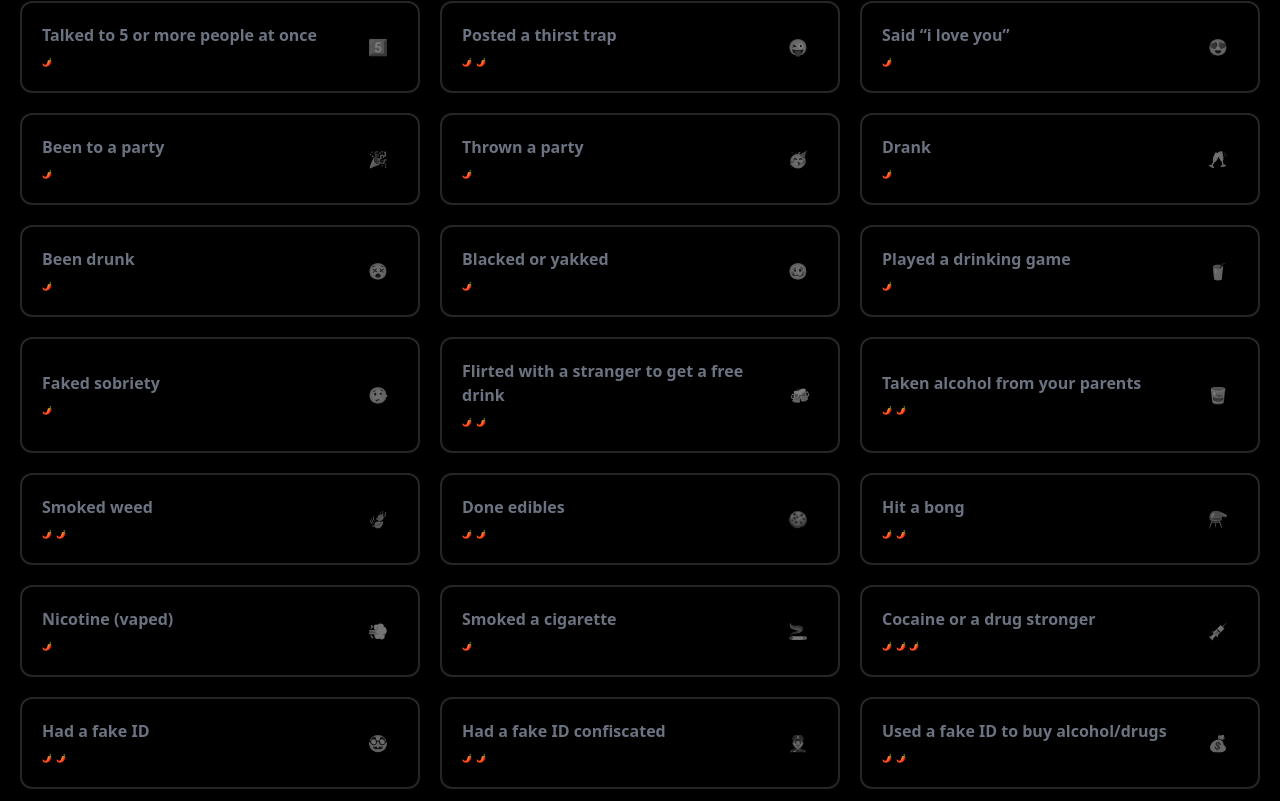
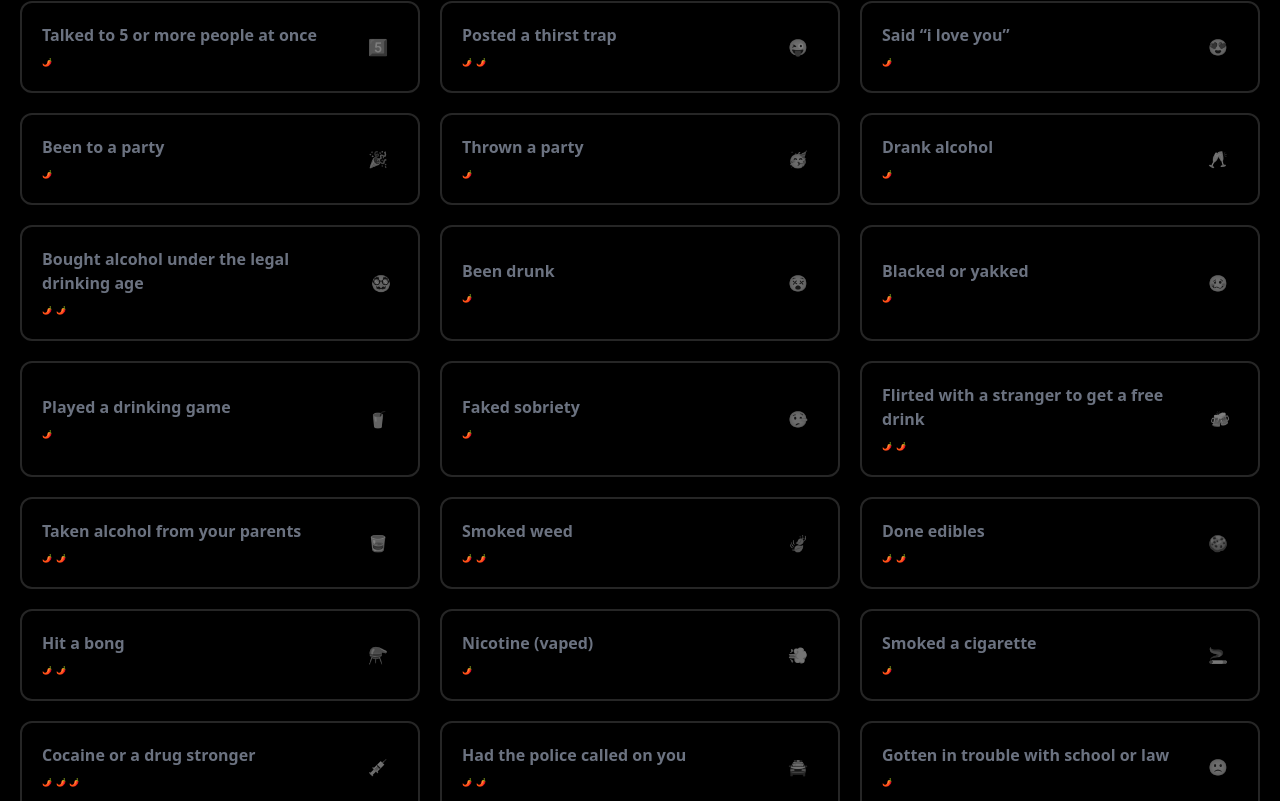
Before and after one commit to jirkavrba/the-innocence-test, a React (Vite) app: page / in a window 1280 px wide. Shown: the part 1379-2180 px from the top of the page. Built offline with nearby package versions, Linux system fonts and the light colour scheme.

Commit message:
Update question with suggestions from Discord

```diff
--- a/src/components/App.tsx
+++ b/src/components/App.tsx
@@ -12,9 +12,9 @@ const App: FC = () => {
   // Begin with every answer unchecked
   useEffect(() => setQuestions(source.map(question => ({ ...question, answer: false }))), []);
 
-  const setAnswer = (index: number, answer: boolean = true) => {
+  const setAnswer = (text: string, answer: boolean = true) => {
     const updated = questions.map((question: AnsweredQuestionData) => {
-      if (question.index !== index) {
+      if (question.text !== text) {
         return question;
       }
 
--- a/src/components/Test.tsx
+++ b/src/components/Test.tsx
@@ -17,7 +17,7 @@ const Button: FC<ButtonProps> = ({onClick, children}: ButtonProps) => {
 
 interface TestProps {
     questions: Array<AnsweredQuestionData>,
-    setAnswer: (index: number, answer: boolean) => void,
+    setAnswer: (text: string, answer: boolean) => void,
     onComplete: () => void
 }
 
@@ -25,11 +25,11 @@ const Test: FC<TestProps> = ({ questions, setAnswer, onComplete }: TestProps) =>
     return (
         <main className="flex flex-col items-center justify-center py-10">
             <section className="mx-5 grid grid-cols-1 md:grid-cols-2 xl:grid-cols-3 gap-5 mb-10">
-                {questions.map((question: AnsweredQuestionData) =>
+                {questions.map((question: AnsweredQuestionData, index: number) =>
                     <Question
-                        key={question.index}
+                        key={index}
                         question={question}
-                        setAnswer={(answer: boolean) => setAnswer(question.index, answer)}
+                        setAnswer={(answer: boolean) => setAnswer(question.text, answer)}
                     />
                 )}
             </section>
--- a/src/questions.json
+++ b/src/questions.json
@@ -1,594 +1,495 @@
 [
   {
-        "index": 0,
     "text": "Been on a date ",
     "emoji": "💕",
     "weight": 1
   },
   {
-        "index": 1,
     "text": "Been in a relationship ",
     "emoji": "🥰",
     "weight": 1
   },
   {
-        "index": 2,
     "text": "Kissed a mps (member of the preferred sex) ",
     "emoji": "😘",
     "weight": 1
   },
   {
-        "index": 3,
     "text": "Made out in public ",
     "emoji": "😐",
     "weight": 1
   },
   {
-        "index": 4,
     "text": "Played a game involved stripping ",
     "emoji": "🩲",
     "weight": 1
   },
   {
-        "index": 5,
     "text": "Masturbated ",
     "emoji": "😈",
     "weight": 1
   },
   {
-        "index": 6,
     "text": "Sent or received underwear pics ",
     "emoji": "👙",
     "weight": 1
   },
   {
-        "index": 7,
     "text": "Sent nudes ",
     "emoji": "🚫",
     "weight": 2
   },
   {
-        "index": 8,
     "text": "Received nudes ",
     "emoji": "❌",
     "weight": 2
   },
   {
-        "index": 9,
     "text": "Sexted ",
     "emoji": "📲",
     "weight": 2
   },
   {
-        "index": 10,
     "text": "Facetime sex ",
     "emoji": "🤳",
     "weight": 2
   },
   {
-        "index": 11,
     "text": "Kissed 3 or more people in one night ",
     "emoji": "👨‍👩‍👦",
     "weight": 1
   },
   {
-        "index": 12,
     "text": "FwB (friends with benefits) ",
     "emoji": "👩🏼‍🤝‍👨🏽",
     "weight": 2
   },
   {
-        "index": 13,
     "text": "Been in love ",
     "emoji": "💖",
     "weight": 1
   },
   {
-        "index": 14,
     "text": "Had a dating app ",
     "emoji": "🔥",
     "weight": 1
   },
   {
-        "index": 15,
     "text": "Paid for a premium version of a dating app ",
     "emoji": "💸",
     "weight": 2
   },
   {
-        "index": 16,
     "text": "Long distance relationship ",
     "emoji": "🛫",
     "weight": 1
   },
   {
-        "index": 17,
     "text": "Asked for a stranger’s contact info ",
     "emoji": "#️⃣",
     "weight": 1
   },
   {
-        "index": 18,
     "text": "Been asked for your contact info by a stranger ",
     "emoji": "👻",
     "weight": 1
   },
   {
-        "index": 19,
     "text": "Gotten back with/hooked up with an ex ",
     "emoji": "❎",
     "weight": 2
   },
   {
-        "index": 20,
     "text": "Slid into someone’s DMs ",
     "emoji": "📳",
     "weight": 1
   },
   {
-        "index": 21,
     "text": "Watched porn ",
     "emoji": "📺",
     "weight": 1
   },
   {
-        "index": 22,
     "text": "Paid for any porn ",
     "emoji": "🤑",
     "weight": 2
   },
   {
-        "index": 23,
     "text": "Watched porn with mps ",
     "emoji": "🍿",
     "weight": 2
   },
   {
-        "index": 24,
     "text": "Talked to 5 or more people at once ",
     "emoji": "5️⃣",
     "weight": 1
   },
   {
-        "index": 25,
     "text": "Posted a thirst trap ",
     "emoji": "😜",
     "weight": 2
   },
   {
-        "index": 26,
     "text": "Said “i love you” ",
     "emoji": "😍",
     "weight": 1
   },
   {
-        "index": 27,
     "text": "Been to a party ",
     "emoji": "🎉",
     "weight": 1
   },
   {
-        "index": 28,
     "text": "Thrown a party ",
     "emoji": "🥳",
     "weight": 1
   },
   {
-        "index": 29,
-        "text": "Drank ",
+    "text": "Drank alcohol ",
     "emoji": "🥂",
     "weight": 1
   },
   {
-        "index": 30,
+    "text": "Bought alcohol under the legal drinking age ",
+    "emoji": "🥸",
+    "weight": 2
+  },
+  {
     "text": "Been drunk ",
     "emoji": "😵",
     "weight": 1
   },
   {
-        "index": 31,
     "text": "Blacked or yakked ",
     "emoji": "🥴",
     "weight": 1
   },
   {
-        "index": 32,
     "text": "Played a drinking game ",
     "emoji": "🥤",
     "weight": 1
   },
   {
-        "index": 33,
     "text": "Faked sobriety ",
     "emoji": "🤥",
     "weight": 1
   },
   {
-        "index": 34,
     "text": "Flirted with a stranger to get a free drink ",
     "emoji": "🍻",
     "weight": 2
   },
   {
-        "index": 35,
     "text": "Taken alcohol from your parents ",
     "emoji": "🥃",
     "weight": 2
   },
   {
-        "index": 36,
     "text": "Smoked weed ",
     "emoji": "🍃",
     "weight": 2
   },
   {
-        "index": 37,
     "text": "Done edibles ",
     "emoji": "🍪",
     "weight": 2
   },
   {
-        "index": 38,
     "text": "Hit a bong ",
     "emoji": "⚗️",
     "weight": 2
   },
   {
-        "index": 39,
     "text": "Nicotine (vaped) ",
     "emoji": "💨",
     "weight": 1
   },
   {
-        "index": 40,
     "text": "Smoked a cigarette ",
     "emoji": "🚬",
     "weight": 1
   },
   {
-        "index": 41,
     "text": "Cocaine or a drug stronger ",
     "emoji": "💉",
     "weight": 3
   },
   {
-        "index": 42,
-        "text": "Had a fake ID ",
-        "emoji": "🥸",
+    "text": "Had the police called on you ",
+    "emoji": "🚔",
     "weight": 2
   },
   {
-        "index": 43,
-        "text": "Had a fake ID confiscated ",
-        "emoji": "👮‍♂️",
+    "text": "Gotten in trouble with school or law ",
+    "emoji": "🙁",
+    "weight": 1
+  },
+  {
+    "text": "Showered with mps ",
+    "emoji": "🚿",
+    "weight": 1
+  },
+  {
+    "text": "Given/received a hickey ",
+    "emoji": "💋",
+    "weight": 1
+  },
+  {
+    "text": "Had/given blue balls ",
+    "emoji": "🔵",
+    "weight": 1
+  },
+  {
+    "text": "Someone else made you orgasm ",
+    "emoji": "🤯",
+    "weight": 1
+  },
+  {
+    "text": "Cheated/been cheated on/been cheated with ",
+    "emoji": "🤮",
+    "weight": 3
+  },
+  {
+    "text": "Bought plan b ",
+    "emoji": "👼🏼",
     "weight": 2
   },
   {
-        "index": 44,
-        "text": "Used a fake ID to buy alcohol/drugs ",
-        "emoji": "💰",
+    "text": "Bought birth control ",
+    "emoji": "💊",
+    "weight": 1
+  },
+  {
+    "text": "Given head ",
+    "emoji": "🧠",
+    "weight": 1
+  },
+  {
+    "text": "Received head ",
+    "emoji": "👄",
+    "weight": 1
+  },
+  {
+    "text": "Used a sex toy ",
+    "emoji": "🧸",
     "weight": 2
   },
   {
-        "index": 45,
+    "text": "Spent the night with mps ",
+    "emoji": "💤",
+    "weight": 1
+  },
+  {
+    "text": "Been walked in on while engaging in a sexual act ",
+    "emoji": "😳",
+    "weight": 2
+  },
+  {
+    "text": "Sexiled a roommate ",
+    "emoji": "👋🏼",
+    "weight": 1
+  },
+  {
+    "text": "Had sex ",
+    "emoji": "🍆",
+    "weight": 1
+  },
+  {
+    "text": "Had sex 3 or more times in one night. ",
+    "emoji": "🏘",
+    "weight": 2
+  },
+  {
+    "text": "STI/STD test ",
+    "emoji": "🦠",
+    "weight": 1
+  },
+  {
+    "text": "Had car sex ",
+    "emoji": "🚘",
+    "weight": 1
+  },
+  {
+    "text": "Had sex in public ",
+    "emoji": "📢",
+    "weight": 3
+  },
+  {
+    "text": "Used blindfold/handcuffs in bed ",
+    "emoji": "🤭",
+    "weight": 2
+  },
+  {
+    "text": "Joined the mile high club ",
+    "emoji": "🛫",
+    "weight": 2
+  },
+  {
+    "text": "69 ",
+    "emoji": "♋",
+    "weight": 1
+  },
+  {
+    "text": "Threesome ",
+    "emoji": "3️⃣",
+    "weight": 2
+  },
+  {
+    "text": "Orgy ",
+    "emoji": "🔢",
+    "weight": 3
+  },
+  {
+    "text": "Body count > 5 ",
+    "emoji": "📈",
+    "weight": 2
+  },
+  {
+    "text": "Sex tape ",
+    "emoji": "🎥",
+    "weight": 2
+  },
+  {
+    "text": "Anal ",
+    "emoji": "🍑",
+    "weight": 2
+  },
+  {
+    "text": "Period sex ",
+    "emoji": "🩸",
+    "weight": 3
+  },
+  {
+    "text": "Had sex with a virgin ",
+    "emoji": "🕊️",
+    "weight": 1
+  },
+  {
+    "text": "Had sex without a condom ",
+    "emoji": "☂️",
+    "weight": 1
+  },
+  {
     "text": "Used a fake ID to get into a bar/club ",
     "emoji": "🕺",
     "weight": 2
   },
   {
-        "index": 46,
-        "text": "Had the police called on you ",
-        "emoji": "🚔",
-        "weight": 2
-    },
-    {
-        "index": 47,
-        "text": "Gotten in trouble with school or law ",
-        "emoji": "🙁",
-        "weight": 1
-    },
-    {
-        "index": 48,
-        "text": "Showered with mps ",
-        "emoji": "🚿",
-        "weight": 1
-    },
-    {
-        "index": 49,
-        "text": "Given/received a hickey ",
-        "emoji": "💋",
-        "weight": 1
-    },
-    {
-        "index": 50,
-        "text": "Had/given blue balls ",
-        "emoji": "🔵",
-        "weight": 1
-    },
-    {
-        "index": 51,
-        "text": "Someone else made you orgasm ",
-        "emoji": "🤯",
-        "weight": 1
-    },
-    {
-        "index": 52,
-        "text": "Cheated/been cheated on/been cheated with ",
-        "emoji": "🤮",
-        "weight": 3
-    },
-    {
-        "index": 53,
-        "text": "Bought plan b ",
-        "emoji": "👼🏼",
-        "weight": 2
-    },
-    {
-        "index": 54,
-        "text": "Bought birth control ",
-        "emoji": "💊",
-        "weight": 1
-    },
-    {
-        "index": 55,
-        "text": "Given head ",
-        "emoji": "🧠",
-        "weight": 1
-    },
-    {
-        "index": 56,
-        "text": "Received head ",
-        "emoji": "👄",
-        "weight": 1
-    },
-    {
-        "index": 57,
-        "text": "Used a sex toy ",
-        "emoji": "🧸",
-        "weight": 2
-    },
-    {
-        "index": 58,
-        "text": "Spent the night with mps ",
-        "emoji": "💤",
-        "weight": 1
-    },
-    {
-        "index": 59,
-        "text": "Been walked in on while engaging in a sexual act ",
-        "emoji": "😳",
-        "weight": 2
-    },
-    {
-        "index": 60,
-        "text": "Sexiled a roommate ",
-        "emoji": "👋🏼",
-        "weight": 1
-    },
-    {
-        "index": 61,
-        "text": "Had sex ",
-        "emoji": "🍆",
-        "weight": 1
-    },
-    {
-        "index": 62,
-        "text": "Had sex 3 or more times in one night. ",
-        "emoji": "🏘",
-        "weight": 2
-    },
-    {
-        "index": 63,
-        "text": "STI/STD test ",
-        "emoji": "🦠",
-        "weight": 1
-    },
-    {
-        "index": 64,
-        "text": "Had car sex ",
-        "emoji": "🚘",
-        "weight": 1
-    },
-    {
-        "index": 65,
-        "text": "Had sex in public ",
-        "emoji": "📢",
-        "weight": 3
-    },
-    {
-        "index": 66,
-        "text": "Used blindfold/handcuffs in bed ",
-        "emoji": "🤭",
-        "weight": 2
-    },
-    {
-        "index": 67,
-        "text": "Joined the mile high club ",
-        "emoji": "🛫",
-        "weight": 2
-    },
-    {
-        "index": 68,
-        "text": "69 ",
-        "emoji": "♋",
-        "weight": 1
-    },
-    {
-        "index": 69,
-        "text": "Threesome ",
-        "emoji": "3️⃣",
-        "weight": 2
-    },
-    {
-        "index": 70,
-        "text": "Orgy ",
-        "emoji": "🔢",
-        "weight": 3
-    },
-    {
-        "index": 71,
-        "text": "Body count > 5 ",
-        "emoji": "📈",
-        "weight": 2
-    },
-    {
-        "index": 72,
-        "text": "Sex tape ",
-        "emoji": "🎥",
-        "weight": 2
-    },
-    {
-        "index": 73,
-        "text": "Anal ",
-        "emoji": "🍑",
-        "weight": 2
-    },
-    {
-        "index": 74,
-        "text": "Period sex ",
-        "emoji": "🩸",
-        "weight": 3
-    },
-    {
-        "index": 75,
     "text": "Bought a pregnancy test ",
     "emoji": "📄",
     "weight": 1
   },
   {
-        "index": 76,
     "text": "Been pregnant / gotten someone pregnant ",
     "emoji": "🤰",
     "weight": 2
   },
   {
-        "index": 77,
     "text": "Streaked (running naked in public) ",
     "emoji": "👀",
     "weight": 2
   },
   {
-        "index": 78,
     "text": "Skinny dipped (went swimming naked) ",
     "emoji": "🌊",
     "weight": 2
   },
   {
-        "index": 79,
     "text": "Seen a stripper ",
     "emoji": "👅",
     "weight": 2
   },
   {
-        "index": 80,
     "text": "Ran from the police ",
     "emoji": "👮",
     "weight": 2
   },
   {
-        "index": 81,
     "text": "Been questioned by/handcuffed by police ",
     "emoji": "🚨",
     "weight": 2
   },
   {
-        "index": 82,
     "text": "Committed vandalism ",
     "emoji": "🎨",
     "weight": 2
   },
   {
-        "index": 83,
     "text": "Driven under the influence ",
     "emoji": "🚙",
     "weight": 2
   },
   {
-        "index": 84,
     "text": "Texted while driving ",
     "emoji": "💬",
     "weight": 2
   },
   {
-        "index": 85,
     "text": "Gotten a tattoo ",
     "emoji": "🖋️",
     "weight": 1
   },
   {
-        "index": 86,
     "text": "Pierced something other than your ears ",
     "emoji": "👃",
     "weight": 2
   },
   {
-        "index": 87,
     "text": "Stolen something ",
     "emoji": "💲",
     "weight": 2
   },
   {
-        "index": 88,
     "text": "Crashed a car ",
     "emoji": "🏎",
     "weight": 2
   },
   {
-        "index": 89,
     "text": "Blocked someone on social media ",
     "emoji": "👎🏽",
     "weight": 1
   },
   {
-        "index": 90,
     "text": "Gotten kicked out of a party ",
     "emoji": "😡",
     "weight": 1
   },
   {
-        "index": 91,
     "text": "Been at a party that got raided ",
     "emoji": "🚒",
     "weight": 2
   },
   {
-        "index": 92,
     "text": "Snuck out ",
     "emoji": "😰",
     "weight": 1
   },
   {
-        "index": 94,
     "text": "Had a crush on a teacher ",
     "emoji": "👩‍🏫",
     "weight": 1
   },
   {
-        "index": 95,
     "text": "Stalked someone’s location ",
     "emoji": "📍",
     "weight": 1
   },
   {
-        "index": 96,
     "text": "Gotten with 2+ people in the same friend group ",
     "emoji": "👏🏼",
     "weight": 2
   },
   {
-        "index": 97,
     "text": "Whole best friends list has been love interests ",
     "emoji": "😎",
     "weight": 2
   },
   {
-        "index": 98,
     "text": "Gotten with someone 3+ years older than you ",
     "emoji": "👵",
     "weight": 2
   },
   {
-        "index": 99,
     "text": "Gotten with someone 3+ years younger than you ",
     "emoji": "👶",
     "weight": 2
--- a/src/types.ts
+++ b/src/types.ts
@@ -1,5 +1,4 @@
 export interface QuestionData {
-    index: number,
     text: string,
     emoji: string,
     weight: number,
```
Lines whose indentation alone changed are shown as unchanged.
